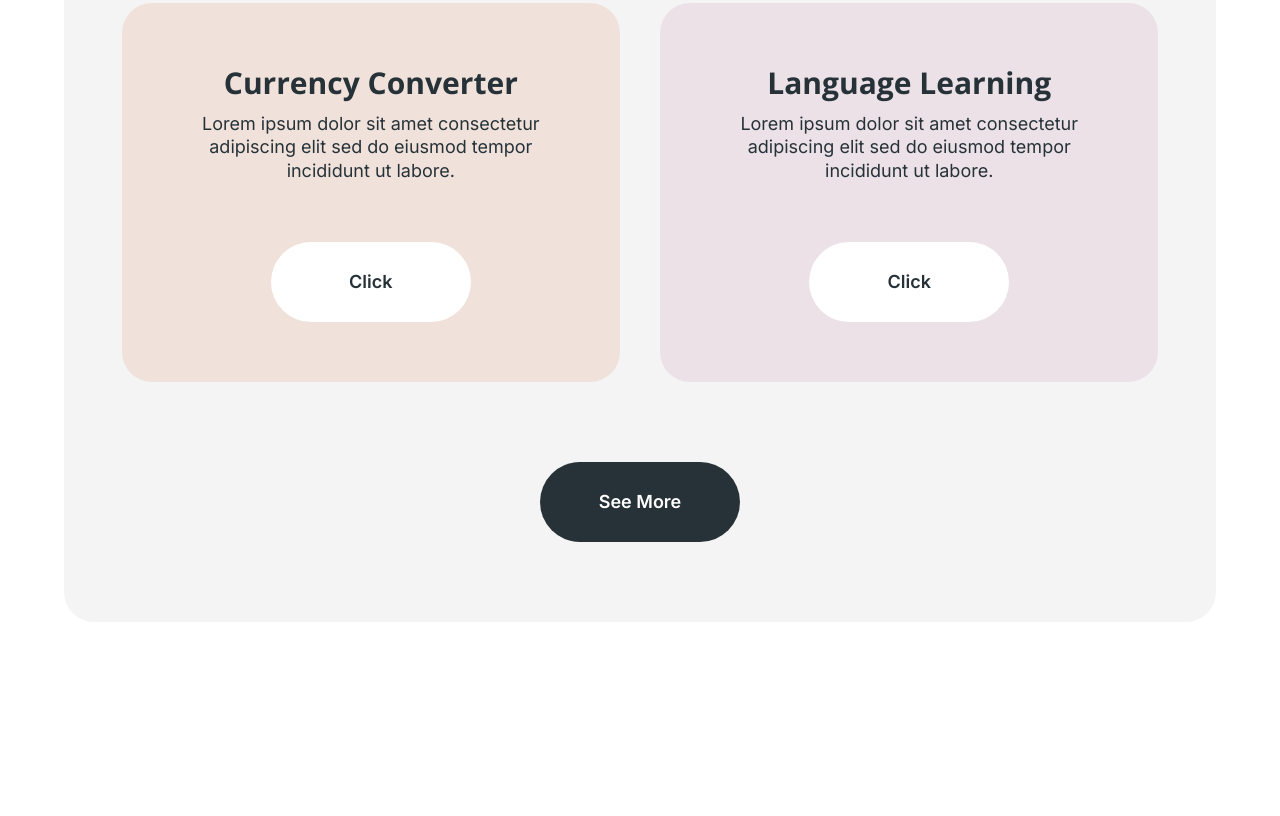
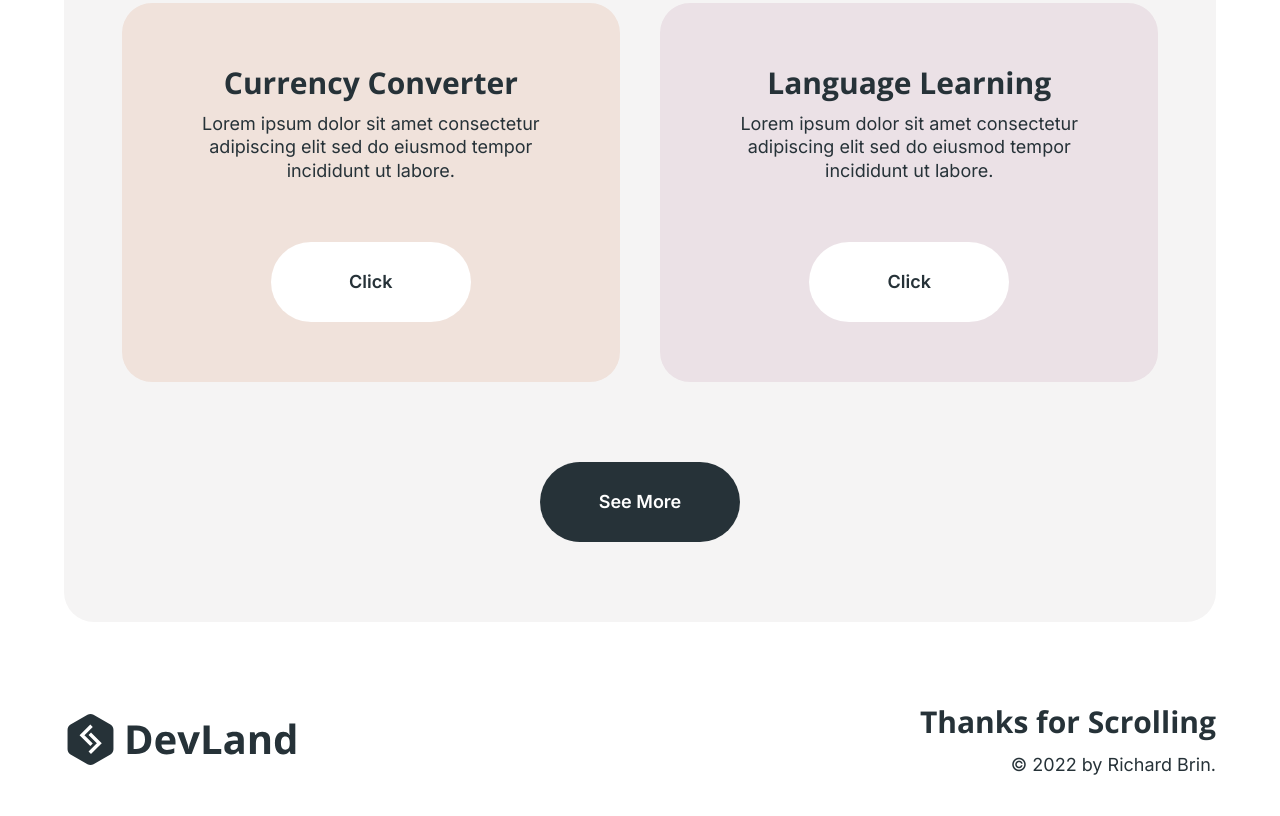
Before and after one commit to JofyMe/pet-js-projects, a website: page src/index.html in a window 1280 px wide. Shown: the part 2570-3386 px from the top of the page. Before the commit the page ends 3192 px from the top, so only its background shows below. Drawn offline with nearby package versions, Linux system fonts and the light colour scheme; files that its build step writes are made by us from their sources; a small style sheet from the web is missing.

Commit message:
[V005] Add Footer block and adapting it

```diff
--- a/src/index.html
+++ b/src/index.html
@@ -205,6 +205,17 @@
           </div>
         </section>
       </main>
+      <footer id="footer">
+        <div class="footer container">
+          <div class="footer__logo">
+            <img src="images/template/logo.svg" alt="" />
+          </div>
+          <div class="footer__text">
+            <h4 class="footer__title">Thanks for Scrolling</h4>
+            <p class="footer__desc">© 2022 by Richard Brin.</p>
+          </div>
+        </div>
+      </footer>
     </div>
 
     <!--BLOCK ANIMATION-->
--- a/src/sass/components/template/footer.scss
+++ b/src/sass/components/template/footer.scss
@@ -1 +1,36 @@
 @import "../../variables.scss";
+
+#footer {
+  .footer {
+    display: grid;
+    grid-template-columns: repeat(2, 1fr);
+    grid-template-rows: 1fr;
+    padding: 80px 0 40px 0;
+
+    @media screen and (max-width: $bp-large) {
+      display: grid;
+      grid-template-columns: 1fr;
+      grid-template-rows: repeat(2, 1fr);
+      place-items: center;
+    }
+    &__logo {
+      display: grid;
+      justify-content: flex-start;
+      align-items: center;
+      img {
+      }
+    }
+    &__text {
+      text-align: end;
+      @media screen and (max-width: $bp-large) {
+        text-align: center;
+        margin-top: 24px;
+      }
+      .footer__title {
+      }
+      .footer__desc {
+        margin-top: 12px;
+      }
+    }
+  }
+}
```
Also changed, not shown: docs/index.html (+11 -0 lines), docs/css/components/template/footer.css, docs/css/main.css.
